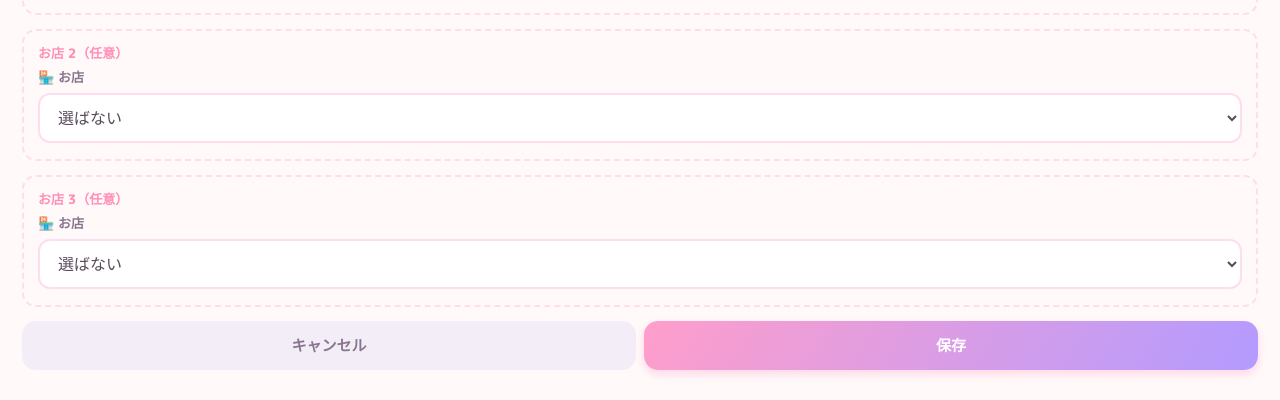
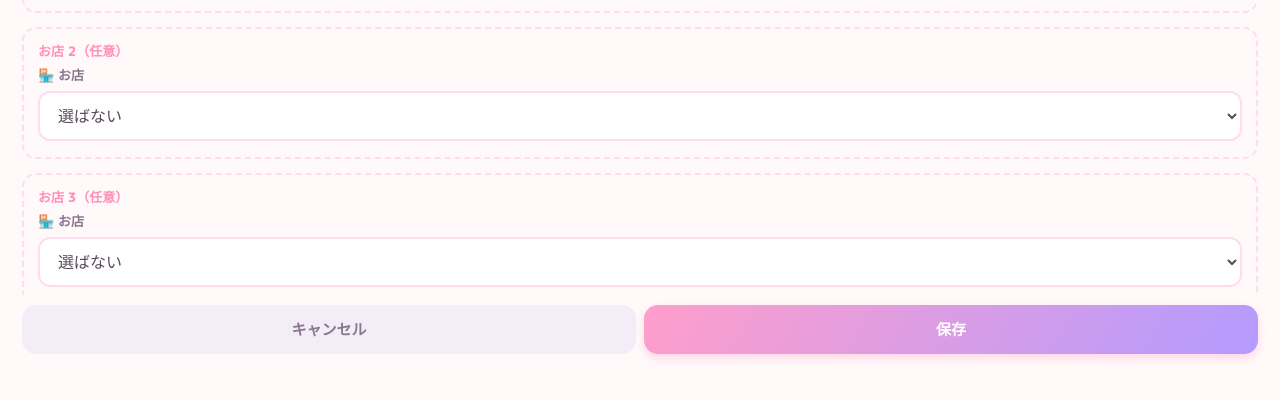
Before and after one commit to la-pivoine/saiyasu-memo, a plain HTML site: page index.html in a window 1280 px wide. Both pictures are taken after a click on the button "追加". Shown: the part 400-800 px from the top of the page. Drawn offline with Linux system fonts and the light colour scheme.

Commit message:
追加・編集画面の保存ボタンを画面下に固定し、スクロールなしで押せるように変更
- .modal-actions を position: sticky で下端に固定(商品追加・買い物リスト両方)
- モーダルの高さに dvh を追加
- Service Workerのキャッシュ名をv8に更新

Co-Authored-By: Claude Sonnet 5.5 <noreply@anthropic.com>
Claude-Session: https://claude.ai/code/session_01F79YEkZciwybVRao5qJyc9

```diff
--- a/css/style.css
+++ b/css/style.css
@@ -444,6 +444,7 @@ body {
   border-radius: 24px 24px 0 0;
   padding: 12px 22px 30px;
   max-height: 90vh;
+  max-height: 90dvh;
   overflow-y: auto;
   box-shadow: 0 -6px 20px rgba(180, 150, 200, 0.3);
 }
@@ -519,10 +520,16 @@ body {
   min-width: 0;
 }
 
+/* 保存ボタンは画面下に固定し、スクロールしなくても押せるようにする */
 .modal-actions {
   display: flex;
   gap: 8px;
-  margin-top: 8px;
+  margin: 8px 0 -30px;
+  padding: 10px 0 calc(46px + env(safe-area-inset-bottom));
+  position: sticky;
+  bottom: -30px;
+  background: #fffaf9;
+  box-shadow: 0 -8px 8px -6px rgba(255, 250, 249, 0.95);
 }
 
 .modal-actions button {
--- a/sw.js
+++ b/sw.js
@@ -1,4 +1,4 @@
-const CACHE_NAME = 'price-app-v7';
+const CACHE_NAME = 'price-app-v8';
 const ASSETS = [
   './index.html',
   './css/style.css',
```
